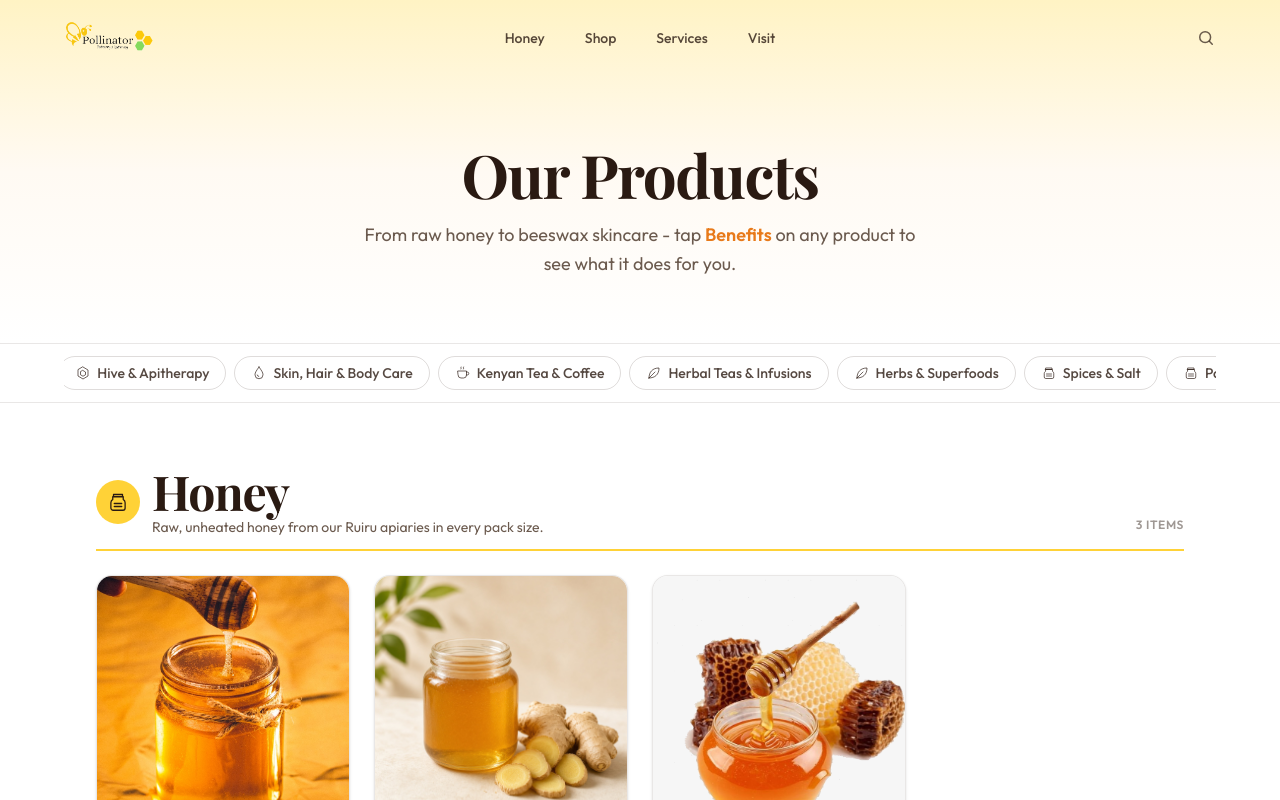
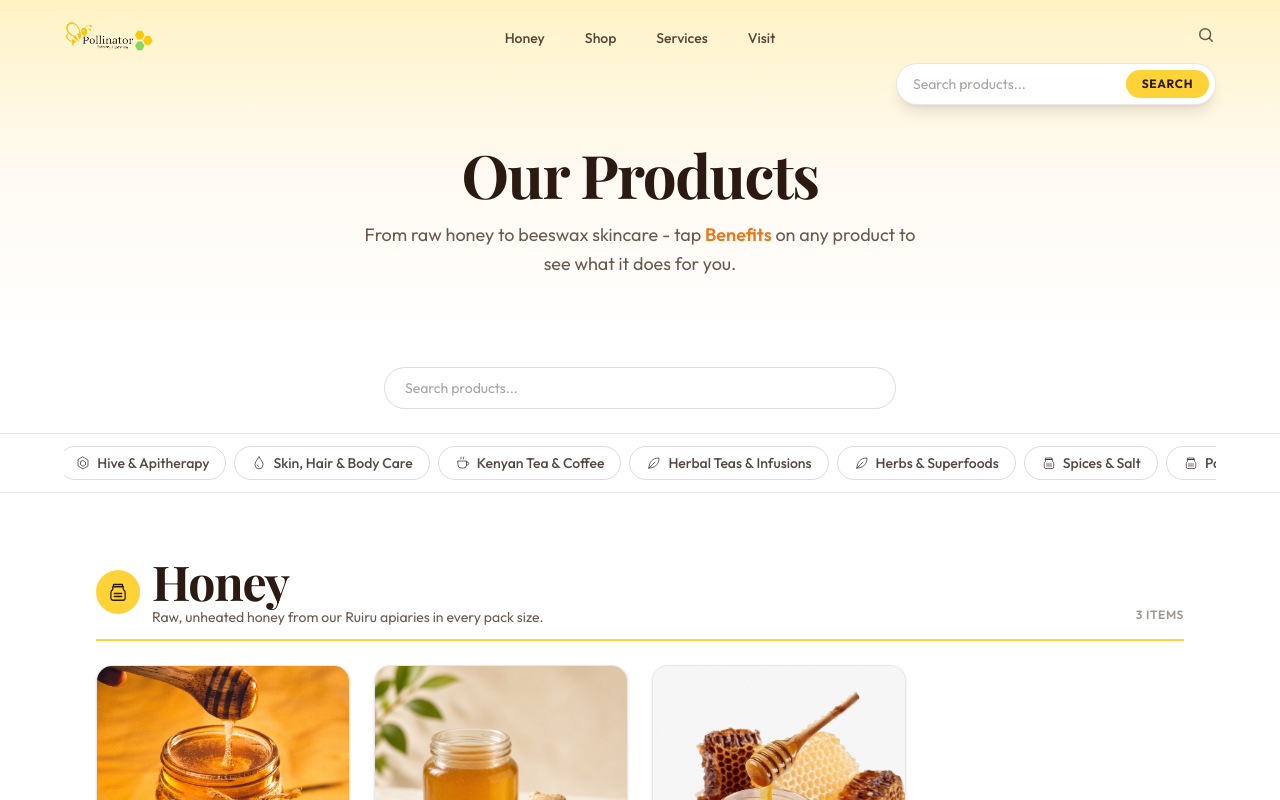
Before and after one commit to Nellie87/apian, a Next.js app: page /products in a window 1280 px wide. Both pictures are taken after a click on the button "Search products". Shown: the top 800 px of the page. Built offline with nearby package versions, Linux system fonts and the light colour scheme.

Commit message:
better UI

```diff
--- a/src/app/globals.css
+++ b/src/app/globals.css
@@ -194,8 +194,8 @@ body {
 @media (max-width: 639px) {
   .honey-fit {
     width: 560px;
-    transform: scale(0.64);
-    transform-origin: top left;
+    /* zoom (unlike transform: scale) also shrinks the layout box, so no phantom space is left below */
+    zoom: 0.64;
   }
 }
 
--- a/src/app/products/page.tsx
+++ b/src/app/products/page.tsx
@@ -11,7 +11,14 @@ export const metadata: Metadata = {
     "Browse raw honey, propolis, beeswax skincare, herbal teas and more from Pollinators - and see the benefits of each product.",
 };
 
-export default function ProductsPage() {
+export default async function ProductsPage({
+  searchParams,
+}: {
+  searchParams: Promise<{ q?: string | string[] }>;
+}) {
+  const { q } = await searchParams;
+  const initialQuery = (Array.isArray(q) ? q[0] : q) ?? "";
+
   return (
     <>
       <SiteHeader />
@@ -27,7 +34,11 @@ export default function ProductsPage() {
           </div>
         </section>
 
-        <ProductCatalog categories={catalog} />
+        <ProductCatalog
+          key={initialQuery}
+          categories={catalog}
+          initialQuery={initialQuery}
+        />
       </main>
       <SiteFooter />
     </>
--- a/src/components/Features.tsx
+++ b/src/components/Features.tsx
@@ -40,7 +40,7 @@ function CalloutArrow({ place }: { place: (typeof honeyFeatures)[number]["place"
 export function Features() {
   return (
     <section id="honey" className="relative z-10 overflow-x-clip bg-white">
-      <div className="mx-auto max-w-6xl px-3 py-10 sm:px-8 sm:py-16 lg:py-20">
+      <div className="mx-auto max-w-6xl px-3 py-6 sm:px-8 sm:py-16 lg:py-20">
         <header className="text-center">
           <p className="font-display text-2xl font-medium tracking-tight text-ink sm:text-4xl">
             Why our
--- /dev/null
+++ b/src/components/HeaderSearch.tsx
@@ -0,0 +1,78 @@
+"use client";
+
+import { useRouter } from "next/navigation";
+import { useEffect, useRef, useState } from "react";
+
+export function HeaderSearch() {
+  const router = useRouter();
+  const [open, setOpen] = useState(false);
+  const [query, setQuery] = useState("");
+  const inputRef = useRef<HTMLInputElement>(null);
+  const wrapperRef = useRef<HTMLDivElement>(null);
+
+  useEffect(() => {
+    if (!open) return;
+    inputRef.current?.focus();
+
+    const onPointerDown = (e: PointerEvent) => {
+      if (!wrapperRef.current?.contains(e.target as Node)) setOpen(false);
+    };
+    const onKeyDown = (e: KeyboardEvent) => {
+      if (e.key === "Escape") setOpen(false);
+    };
+    document.addEventListener("pointerdown", onPointerDown);
+    document.addEventListener("keydown", onKeyDown);
+    return () => {
+      document.removeEventListener("pointerdown", onPointerDown);
+      document.removeEventListener("keydown", onKeyDown);
+    };
+  }, [open]);
+
+  function submit(e: React.FormEvent) {
+    e.preventDefault();
+    const q = query.trim();
+    router.push(q ? `/products?q=${encodeURIComponent(q)}` : "/products");
+    setOpen(false);
+  }
+
+  return (
+    <div ref={wrapperRef} className="relative">
+      <button
+        type="button"
+        onClick={() => setOpen((v) => !v)}
+        aria-label="Search products"
+        aria-expanded={open}
+        className="inline-flex text-ink/70 transition hover:text-ink"
+      >
+        <svg viewBox="0 0 24 24" className="size-5" fill="none" stroke="currentColor" strokeWidth="1.8">
+          <circle cx="11" cy="11" r="6.5" />
+          <path d="m16 16 3.5 3.5" strokeLinecap="round" />
+        </svg>
+      </button>
+
+      {open ? (
+        <form
+          role="search"
+          onSubmit={submit}
+          className="absolute right-0 top-full mt-3 flex w-[min(80vw,20rem)] items-center gap-2 rounded-full border border-ink/10 bg-white py-1.5 pl-4 pr-1.5 shadow-lg"
+        >
+          <input
+            ref={inputRef}
+            type="search"
+            value={query}
+            onChange={(e) => setQuery(e.target.value)}
+            placeholder="Search products..."
+            aria-label="Search products"
+            className="min-w-0 flex-1 bg-transparent text-sm text-ink outline-none placeholder:text-ink/40"
+          />
+          <button
+            type="submit"
+            className="rounded-full bg-yellow px-4 py-1.5 text-xs font-bold uppercase tracking-wider text-ink transition hover:bg-orange hover:text-white"
+          >
+            Search
+          </button>
+        </form>
+      ) : null}
+    </div>
+  );
+}
--- a/src/components/Hero.tsx
+++ b/src/components/Hero.tsx
@@ -3,7 +3,7 @@ import Image from "next/image";
 export function Hero() {
   return (
     <section className="relative isolate bg-white text-ink">
-      <div className="mx-auto grid min-w-0 max-w-[90rem] grid-cols-2 items-center gap-3 px-4 pb-8 pt-20 sm:gap-6 sm:px-10 sm:pb-10 sm:pt-28 lg:min-h-[720px] lg:gap-8 lg:px-12 lg:py-16 xl:px-16">
+      <div className="mx-auto grid min-w-0 max-w-[90rem] grid-cols-2 items-center gap-3 px-4 pb-2 pt-20 sm:gap-6 sm:px-10 sm:pb-10 sm:pt-28 lg:min-h-[720px] lg:gap-8 lg:px-12 lg:py-16 xl:px-16">
         <div className="min-w-0">
           <p className="animate-fade-up text-[9px] font-semibold uppercase tracking-[0.16em] text-ink/55 sm:text-[11px] sm:tracking-[0.22em] lg:text-xs">
             Naturally harvested
--- a/src/components/ProductCatalog.tsx
+++ b/src/components/ProductCatalog.tsx
@@ -407,18 +407,53 @@ export function BenefitsDialog({
 /* ------------------------------------------------------------------ */
 
 export function ProductCatalog({
-  categories,
+  categories: allCategories,
+  initialQuery = "",
 }: {
   categories: CatalogCategory[];
+  initialQuery?: string;
 }) {
   const [selected, setSelected] = useState<SelectedProduct | null>(null);
+  const [query, setQuery] = useState(initialQuery);
+
+  const needle = query.trim().toLowerCase();
+  const categories = needle
+    ? allCategories
+        .map((category) => ({
+          ...category,
+          products: category.products.filter((p) =>
+            [p.name, p.tagline, p.summary, category.label, ...p.benefits]
+              .join(" ")
+              .toLowerCase()
+              .includes(needle),
+          ),
+        }))
+        .filter((category) => category.products.length > 0)
+    : allCategories;
 
   return (
     <>
+      <div className="mx-auto max-w-xl px-5 pt-6 sm:px-8">
+        <input
+          type="search"
+          value={query}
+          onChange={(e) => setQuery(e.target.value)}
+          placeholder="Search products..."
+          aria-label="Search products"
+          className="w-full rounded-full border border-ink/15 bg-white px-5 py-2.5 text-sm text-ink outline-none transition placeholder:text-ink/40 focus:border-orange"
+        />
+      </div>
+
+      {categories.length === 0 ? (
+        <p className="mx-auto max-w-6xl px-5 py-16 text-center text-ink-muted sm:px-8">
+          No products match &ldquo;{query.trim()}&rdquo;.
+        </p>
+      ) : null}
+
       {/* Category quick-jump */}
       <nav
         aria-label="Product categories"
-        className="sticky top-0 z-20 border-y border-ink/10 bg-white/90 backdrop-blur"
+        className="sticky top-0 z-20 mt-6 border-y border-ink/10 bg-white/90 backdrop-blur"
       >
         <ul className="mx-auto flex max-w-6xl gap-2 overflow-x-auto px-5 py-3 sm:justify-center sm:px-8 [scrollbar-width:none] [&::-webkit-scrollbar]:hidden">
           {categories.map((category) => (
--- a/src/components/Products.tsx
+++ b/src/components/Products.tsx
@@ -34,7 +34,7 @@ export function Products() {
   return (
     <>
       <section id="products" ref={sectionRef} className="bg-white">
-        <div className="mx-auto max-w-6xl px-5 pb-28 pt-16 sm:px-8 lg:py-20">
+        <div className="mx-auto max-w-6xl px-5 pb-20 pt-10 sm:px-8 sm:pt-16 lg:py-20">
           <SectionTitle title="Our Products" />
 
           <div className="mt-6 lg:mt-12 lg:grid lg:grid-cols-[18rem_1fr] lg:gap-10">
--- a/src/components/Services.tsx
+++ b/src/components/Services.tsx
@@ -10,7 +10,7 @@ const shapes = [
 export function Services() {
   return (
     <section id="services" className="bg-white">
-      <div className="mx-auto max-w-7xl px-5 py-16 sm:px-8 lg:py-24">
+      <div className="mx-auto max-w-7xl px-5 py-10 sm:px-8 sm:py-16 lg:py-24">
         <header className="text-center">
           <p className="font-script text-2xl text-orange sm:text-3xl">What we do</p>
           <h2 className="mt-1 font-display text-5xl font-medium tracking-tight text-ink sm:text-6xl lg:text-7xl">
@@ -18,7 +18,7 @@ export function Services() {
           </h2>
         </header>
 
-        <ul className="mt-28 flex flex-wrap justify-center gap-x-5 gap-y-20 lg:mt-32 lg:grid lg:grid-cols-5 lg:items-start lg:gap-x-6">
+        <ul className="mt-20 flex flex-wrap sm:mt-28 justify-center gap-x-5 gap-y-20 lg:mt-32 lg:grid lg:grid-cols-5 lg:items-start lg:gap-x-6">
           {services.map((service, index) => (
             <li
               key={service.name}
@@ -51,7 +51,7 @@ export function Services() {
           ))}
         </ul>
 
-        <div className="mt-16 text-center lg:mt-20">
+        <div className="mt-10 text-center sm:mt-16 lg:mt-20">
           <a
             href="#visit"
             className="inline-flex rounded-full bg-ink px-7 py-3 text-sm font-semibold text-white transition hover:bg-orange"
--- a/src/components/SiteFooter.tsx
+++ b/src/components/SiteFooter.tsx
@@ -25,7 +25,7 @@ export function SiteFooter() {
         className="h-px w-full bg-gradient-to-r from-transparent via-yellow-deep/60 to-transparent"
       />
 
-      <div className="mx-auto grid max-w-6xl gap-12 px-5 py-16 sm:px-8 md:grid-cols-12 md:gap-8 lg:py-20">
+      <div className="mx-auto grid max-w-6xl gap-10 px-5 py-10 sm:gap-12 sm:px-8 sm:py-16 md:grid-cols-12 md:gap-8 lg:py-20">
         <div className="md:col-span-5">
           <Image
             src="/images/logo.png"
--- a/src/components/SiteHeader.tsx
+++ b/src/components/SiteHeader.tsx
@@ -1,5 +1,6 @@
 import Image from "next/image";
 import Link from "next/link";
+import { HeaderSearch } from "@/components/HeaderSearch";
 import { site } from "@/lib/site";
 
 const links = [
@@ -44,16 +45,7 @@ export function SiteHeader() {
         </nav>
 
         <div className="flex items-center justify-end gap-4 sm:gap-5">
-          <button
-            type="button"
-            className="hidden text-ink/70 transition hover:text-ink sm:inline-flex"
-            aria-label="Search"
-          >
-            <svg viewBox="0 0 24 24" className="size-5" fill="none" stroke="currentColor" strokeWidth="1.8">
-              <circle cx="11" cy="11" r="6.5" />
-              <path d="m16 16 3.5 3.5" strokeLinecap="round" />
-            </svg>
-          </button>
+          <HeaderSearch />
 
         </div>
       </div>
--- a/src/components/Testimonials.tsx
+++ b/src/components/Testimonials.tsx
@@ -50,7 +50,7 @@ export function Testimonials() {
 
   return (
     <section className="overflow-hidden bg-white">
-      <div className="mx-auto max-w-3xl px-5 py-16 sm:px-8 lg:py-24">
+      <div className="mx-auto max-w-3xl px-5 py-10 sm:px-8 sm:py-16 lg:py-24">
         <h2
           className="text-center font-script text-6xl font-bold text-leaf sm:text-7xl lg:text-8xl"
           style={{ textShadow: "3px 3px 0 var(--yellow)" }}
@@ -58,7 +58,7 @@ export function Testimonials() {
           Testimonial
         </h2>
 
-        <div className="relative mx-auto mt-12 max-w-2xl sm:mt-16">
+        <div className="relative mx-auto mt-10 max-w-2xl sm:mt-16">
           {/* stacked sheets behind the card */}
           <div
             aria-hidden
@@ -116,7 +116,7 @@ export function Testimonials() {
           </figure>
         </div>
 
-        <p className="mt-12 text-center text-xs font-medium uppercase tracking-[0.25em] text-leaf/60">
+        <p className="mt-10 text-center text-xs sm:mt-12 font-medium uppercase tracking-[0.25em] text-leaf/60">
           Tap the card for the next one
         </p>
 
```
Also changed, not shown: src/lib/site.ts (+4 -4 lines).
